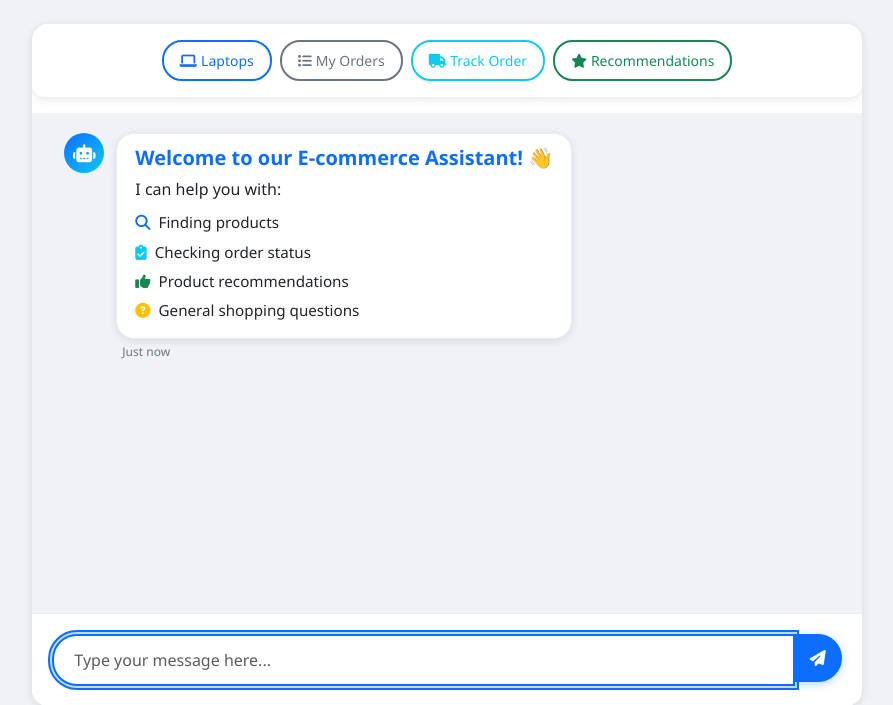
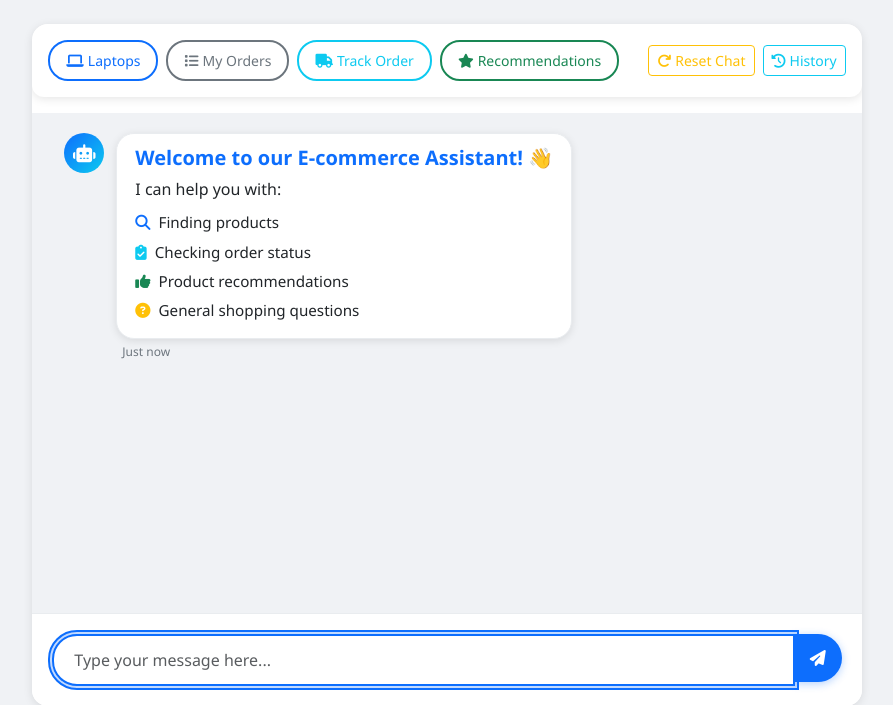
Before and after one commit to Tushar8982/ShopBotAssistant, a Flask app: page / in a window 1280 px wide. Shown: the part 62-767 px from the top of the page, without its empty margins (193-1086 px from the left). Run offline with Flask 3, Linux system fonts and the light colour scheme; the visitor is signed in with stand-in values (Sample User, id 1); data that the repository does not hold is empty.

Commit message:
Enable users to reset conversation and view previous chat history
Implements chat reset and history loading features in `static/js/chat.js` and updates `templates/index.html`; also adds initial `README.md`.

Replit-Commit-Author: Agent
Replit-Commit-Session-Id: f5b53b47-5f96-4c71-9195-98ea05e44ba5
Replit-Commit-Screenshot-Url: https://storage.googleapis.com/screenshot-production-us-central1/c3e39920-cb60-4f5b-8f9e-5db46ab56cbb/5ad5f98a-a3ec-4abe-8676-9e84ee1c055b.jpg

```diff
--- a/static/js/chat.js
+++ b/static/js/chat.js
@@ -28,8 +28,17 @@ class ChatBot {
             });
         });
 
+        // Reset chat button
+        document.getElementById('resetChatBtn').addEventListener('click', () => this.resetChat());
+
+        // Load history button
+        document.getElementById('loadHistoryBtn').addEventListener('click', () => this.loadChatHistory());
+
         // Auto-focus on input
         this.messageInput.focus();
+
+        // Load existing chat history on page load
+        this.loadChatHistory();
     }
 
     async sendMessage() {
@@ -175,6 +184,62 @@ class ChatBot {
         const now = new Date();
         return now.toLocaleTimeString([], { hour: '2-digit', minute: '2-digit' });
     }
+
+    async resetChat() {
+        try {
+            const response = await fetch('/api/chat/reset', {
+                method: 'POST',
+                headers: {
+                    'Content-Type': 'application/json',
+                }
+            });
+
+            if (response.ok) {
+                // Clear chat window except welcome message
+                const welcomeMessage = this.chatWindow.querySelector('.message.bot-message');
+                this.chatWindow.innerHTML = '';
+                if (welcomeMessage) {
+                    this.chatWindow.appendChild(welcomeMessage);
+                }
+
+                // Show reset confirmation
+                this.addMessage('Chat conversation has been reset. How can I help you today?', 'bot');
+            } else {
+                this.addMessage('Sorry, I couldn\'t reset the conversation. Please try again.', 'bot', true);
+            }
+        } catch (error) {
+            console.error('Error resetting chat:', error);
+            this.addMessage('Connection error while resetting chat. Please try again.', 'bot', true);
+        }
+    }
+
+    async loadChatHistory() {
+        try {
+            const response = await fetch('/api/chat/history');
+
+            if (response.ok) {
+                const data = await response.json();
+
+                // Clear current messages except welcome message
+                const welcomeMessage = this.chatWindow.querySelector('.message.bot-message');
+                this.chatWindow.innerHTML = '';
+                if (welcomeMessage) {
+                    this.chatWindow.appendChild(welcomeMessage);
+                }
+
+                // Load historical messages
+                if (data.messages && data.messages.length > 0) {
+                    data.messages.forEach(msg => {
+                        this.addMessage(msg.user_message, 'user');
+                        this.addMessage(msg.bot_response, 'bot');
+                    });
+                    this.scrollToBottom();
+                }
+            }
+        } catch (error) {
+            console.error('Error loading chat history:', error);
+        }
+    }
 }
 
 // Initialize chat when DOM is loaded
--- a/templates/index.html
+++ b/templates/index.html
@@ -57,7 +57,8 @@
                 <div class="chat-container">
                     <!-- Quick Action Toolbar -->
                     <div class="toolbar-container mb-3">
-                        <div class="d-flex flex-wrap gap-2 justify-content-center">
+                        <div class="d-flex flex-wrap gap-2 justify-content-between align-items-center">
+                            <div class="d-flex flex-wrap gap-2">
                                 <button class="btn btn-outline-primary btn-sm quick-action" data-action="laptops">
                                     <i class="fas fa-laptop me-1"></i>Laptops
                                 </button>
@@ -70,6 +71,15 @@
                                 <button class="btn btn-outline-success btn-sm quick-action" data-action="recommendations">
                                     <i class="fas fa-star me-1"></i>Recommendations
                                 </button>
+                            </div>
+                            <div class="d-flex gap-2">
+                                <button class="btn btn-outline-warning btn-sm" id="resetChatBtn" title="Reset conversation">
+                                    <i class="fas fa-redo me-1"></i>Reset Chat
+                                </button>
+                                <button class="btn btn-outline-info btn-sm" id="loadHistoryBtn" title="Load chat history">
+                                    <i class="fas fa-history me-1"></i>History
+                                </button>
+                            </div>
                         </div>
                     </div>
 
```
Also changed, not shown: README.md (added). Lines whose indentation alone changed are shown as unchanged.
